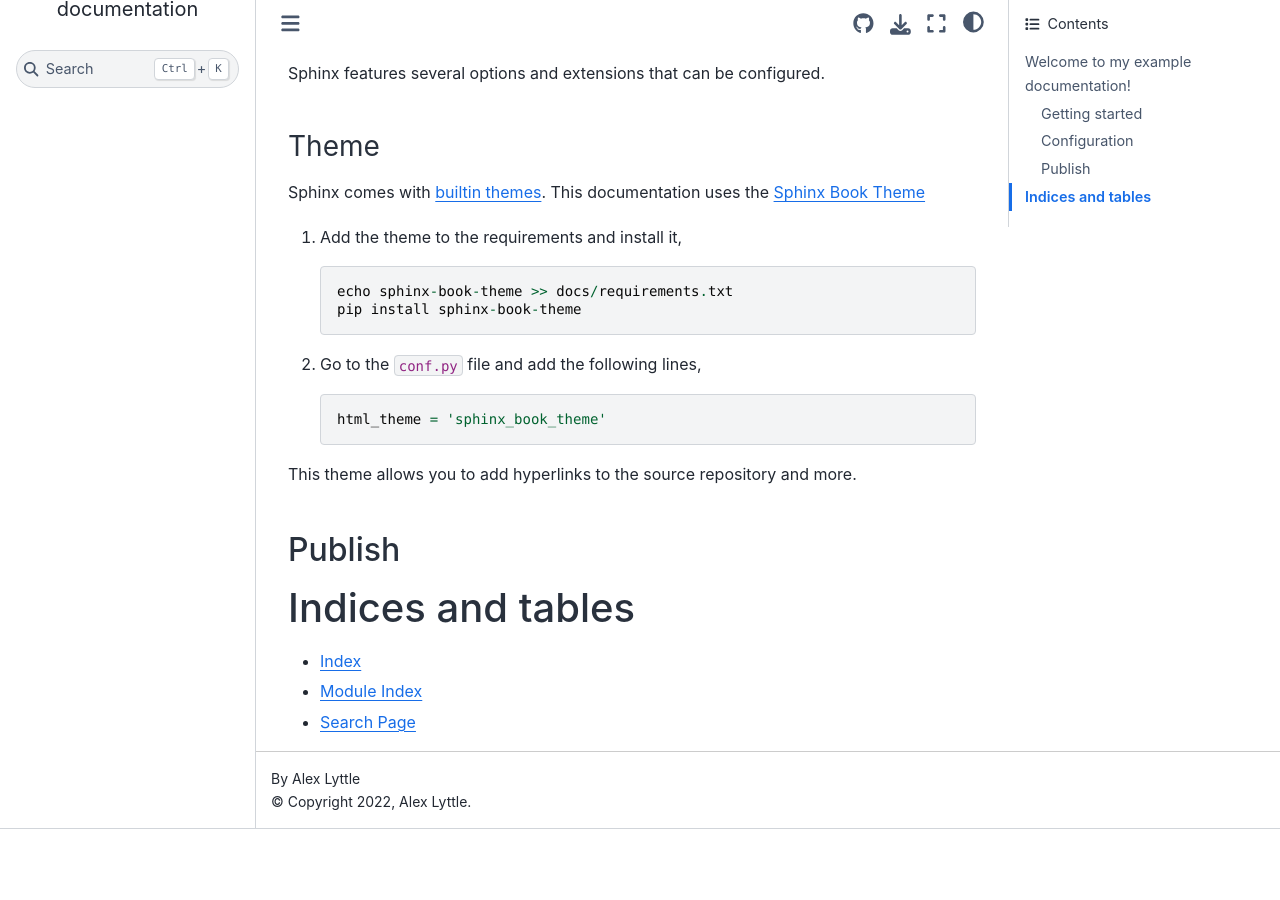
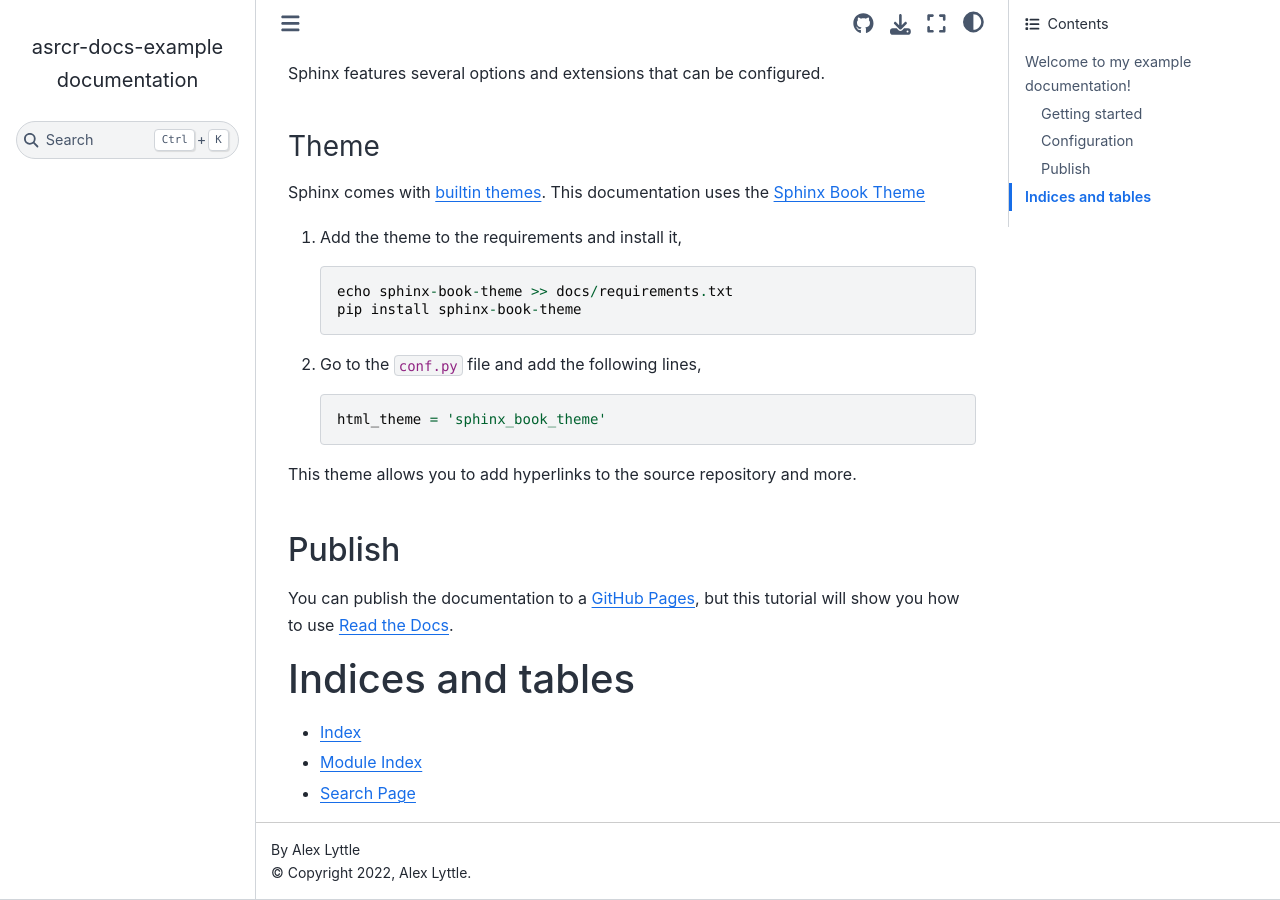
Before and after one commit to alexlyttle/asrcr-docs-example, a Sphinx documentation site: the page built from docs/index.rst, in a window 1280 px wide and 900 px high, scrolled down 1151 px. Built offline with Sphinx 7.4.7 and the Sphinx Book theme 1.1.4, drawn with Linux system fonts in a browser that asks for light colours; before the commit the page ends 1980 px from its top, so only the background shows below that.

Commit message:
Fix requirements

```diff
--- a/docs/index.rst
+++ b/docs/index.rst
@@ -91,6 +91,11 @@
 Publish
 -------
 
+You can publish the documentation to a `GitHub Pages <https://pages.github.com/>`_,
+but this tutorial will show you how to use `Read the Docs <https://readthedocs.org/>`_.
+
+
+
 
 
 Indices and tables
--- a/docs/requirements.txt
+++ b/docs/requirements.txt
@@ -1 +1,2 @@
-sphin
+sphinx
+sphinx_book_theme
```
